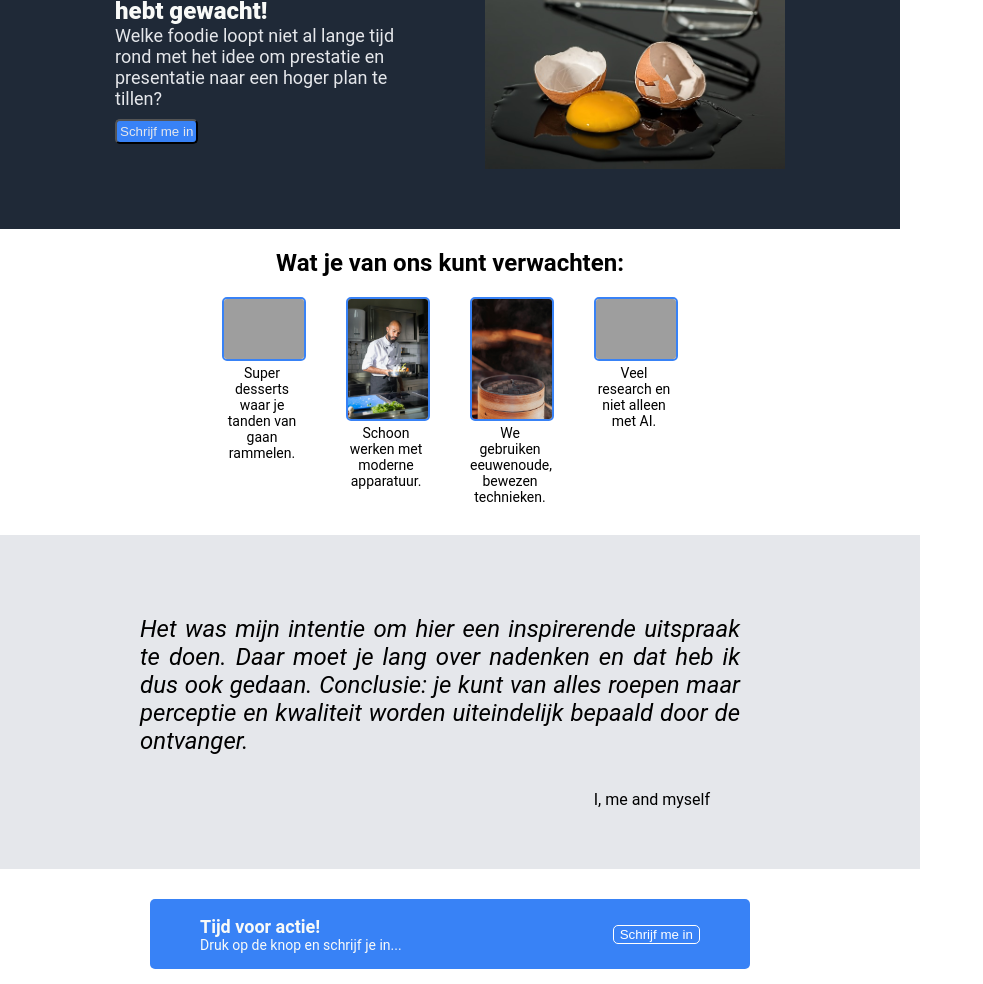
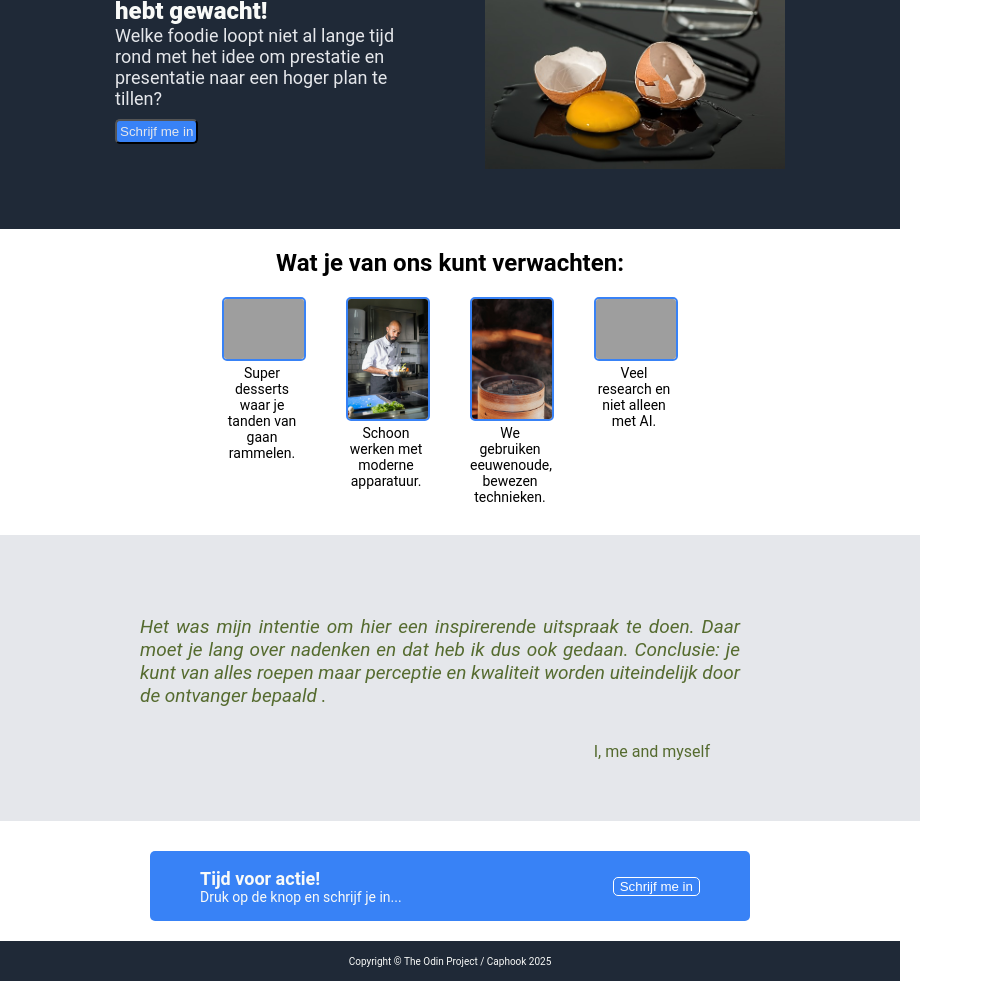
Before and after one commit to Caphook444/Landing-Page, a plain HTML site: page index.html in a window 1280 px wide. Shown: the part 81-1065 px from the top of the page, without its empty margins (0-983 px from the left). Drawn offline with Linux system fonts and the light colour scheme; grey boxes are pictures that could not be loaded.

Commit message:
Laatste?

```diff
--- a/index.html
+++ b/index.html
@@ -55,7 +55,7 @@
 
     </section>
     <section id="section3">
-        <p class="quote">Het was mijn intentie om hier een inspirerende uitspraak te doen. Daar moet je lang over nadenken en dat heb ik dus ook gedaan. Conclusie: je kunt van alles roepen maar perceptie en kwaliteit worden uiteindelijk bepaald door de ontvanger.</p>
+        <p class="quote">Het was mijn intentie om hier een inspirerende uitspraak te doen. Daar moet je lang over nadenken en dat heb ik dus ook gedaan. Conclusie: je kunt van alles roepen maar perceptie en kwaliteit worden uiteindelijk door de ontvanger bepaald .</p>
         <p class="author">I, me and myself</p>
     </section>
     <section id="section4">
--- a/style.css
+++ b/style.css
@@ -141,8 +141,9 @@ figcaption {
     width: 600px;
     /* margin: 0 auto; */
     text-align: justify;
-    font-size: 24px;
+    font-size: 19px;
     font-style: italic;
+    color: darkolivegreen;
     padding: 30px 80px 10px ;
 
 }
@@ -151,6 +152,7 @@ figcaption {
     margin-top: 10px;
     padding: 15px 150px 10px 0px;
     text-align: right;
+     color: darkolivegreen;
 
 }
 
```
